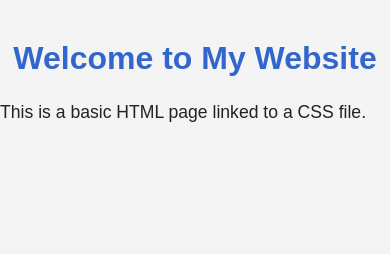
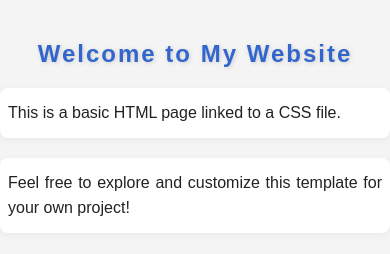
Before and after one commit to hoanganhdz2512/MyWebsite, a plain HTML site: page index.html in a window 390 px wide. Drawn offline with Linux system fonts and the light colour scheme.

Commit message:
Update giao diện trang chủ

```diff
--- a/index.html
+++ b/index.html
@@ -9,5 +9,6 @@
 <body>
     <h1>Welcome to My Website</h1>
     <p>This is a basic HTML page linked to a CSS file.</p>
+    <p>Feel free to explore and customize this template for your own project!</p>
 </body>
 </html>
--- a/style.css
+++ b/style.css
@@ -10,6 +10,8 @@ h1 {
     color: #3366cc;
     text-align: center;
     margin-top: 40px;
+    letter-spacing: 2px;
+    text-shadow: 1px 1px 4px #ccc;
 }
 
 p {
@@ -18,4 +20,18 @@ p {
     font-size: 1.1em;
     line-height: 1.6;
     text-align: justify;
+    background: #fff;
+    padding: 16px 24px;
+    border-radius: 8px;
+    box-shadow: 0 2px 8px rgba(0,0,0,0.05);
 }
+
+@media (max-width: 700px) {
+    p {
+        padding: 12px 8px;
+        font-size: 1em;
+    }
+    h1 {
+        font-size: 1.5em;
+    }
+}
```
